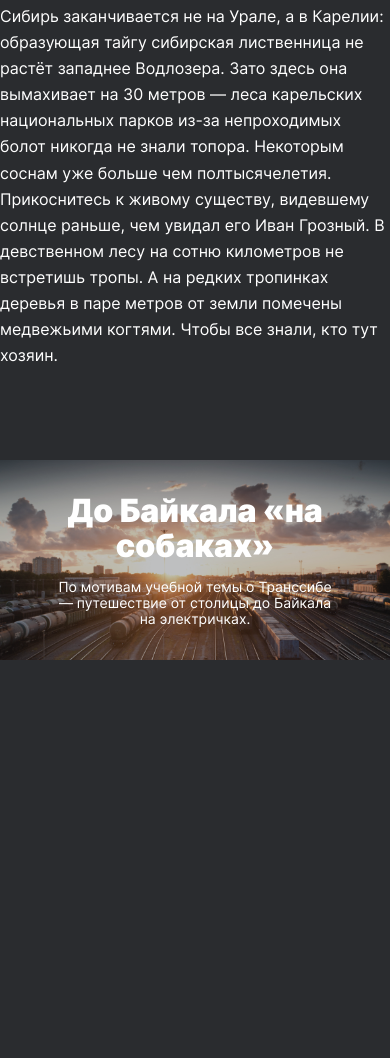
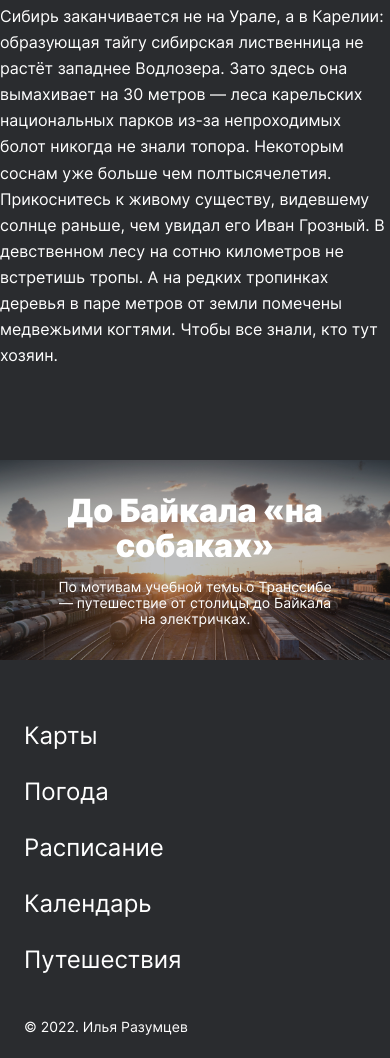
Before and after one commit to razumtsev/russian-travel, a plain HTML site: page index.html in a window 390 px wide. Shown: the part 9591-10649 px from the top of the page. Before the commit the page ends 10251 px from the top, so only its background shows below. Drawn offline with Linux system fonts and the light colour scheme.

Commit message:
block footer is almost done

```diff
--- /dev/null
+++ b/blocks/footer/__copyright/footer__copyright.css
@@ -0,0 +1,13 @@
+.footer__copyright {
+  font-style: normal;
+  font-weight: 400;
+  font-size: 14px;
+  line-height: 16px;
+  color: #fff;
+}
+
+@media screen and (max-width: 750px) {
+  .footer__copyright {
+    line-height: 14px;
+  }
+}
--- /dev/null
+++ b/blocks/footer/__link/footer__link.css
@@ -0,0 +1,14 @@
+.footer__link {
+  font-style: normal;
+  font-weight: 400;
+  font-size: 16px;
+  line-height: 18px;
+  color: #fff;
+}
+
+@media screen and (max-width: 750px) {
+  .footer__link {
+    font-size: 24px;
+    line-height: 24px;
+  }
+}
--- /dev/null
+++ b/blocks/footer/__links/footer__links.css
@@ -0,0 +1,11 @@
+.footer__links {
+  display: flex;
+  gap: 18px;
+}
+
+@media screen and (max-width: 750px) {
+  .footer__links {
+    flex-direction: column;
+    gap: 32px;
+  }
+}
--- a/blocks/footer/footer.css
+++ b/blocks/footer/footer.css
@@ -1,3 +1,22 @@
 .footer {
+  display: flex;
+  justify-content: space-between;
+  width: 100%;
+  max-width: calc(100% - (48px * 2));
+  margin: 92px 0 24px;
+}
 
+@media screen and (max-width: 1000px) {
+  .footer {
+    max-width: calc(100% - (24px * 2));
+    margin-top: 88px;
+  }
 }
+
+@media screen and (max-width: 750px) {
+  .footer {
+    flex-direction: column;
+    margin-top: 64px;
+    gap: 48px;
+  }
+}
--- a/index.html
+++ b/index.html
@@ -231,7 +231,26 @@
 
     </main>
     <footer class="footer">
-
+      <nav>
+        <ul class="list footer__links">
+          <li>
+            <a class="link footer__link" href="#" target="_self">Карты</a>
+          </li>
+          <li>
+            <a class="link footer__link" href="#" target="_self">Погода</a>
+          </li>
+          <li>
+            <a class="link footer__link" href="#" target="_self">Расписание</a>
+          </li>
+          <li>
+            <a class="link footer__link" href="#" target="_self">Календарь</a>
+          </li>
+          <li>
+            <a class="link footer__link" href="#" target="_self">Путешествия</a>
+          </li>
+        </ul>
+      </nav>
+      <a class="link footer__copyright" href="mailto:razumtsev@mail.ru" tagret="_blank">&copy; 2022. Илья Разумцев</a>
     </footer>
   </div>
 </body>
--- a/pages/index.css
+++ b/pages/index.css
@@ -70,3 +70,6 @@
 
 /* -= Footer =- */
 @import url(../blocks/footer/footer.css);
+@import url(../blocks/footer/__links/footer__links.css);
+@import url(../blocks/footer/__link/footer__link.css);
+@import url(../blocks/footer/__copyright/footer__copyright.css);
```
